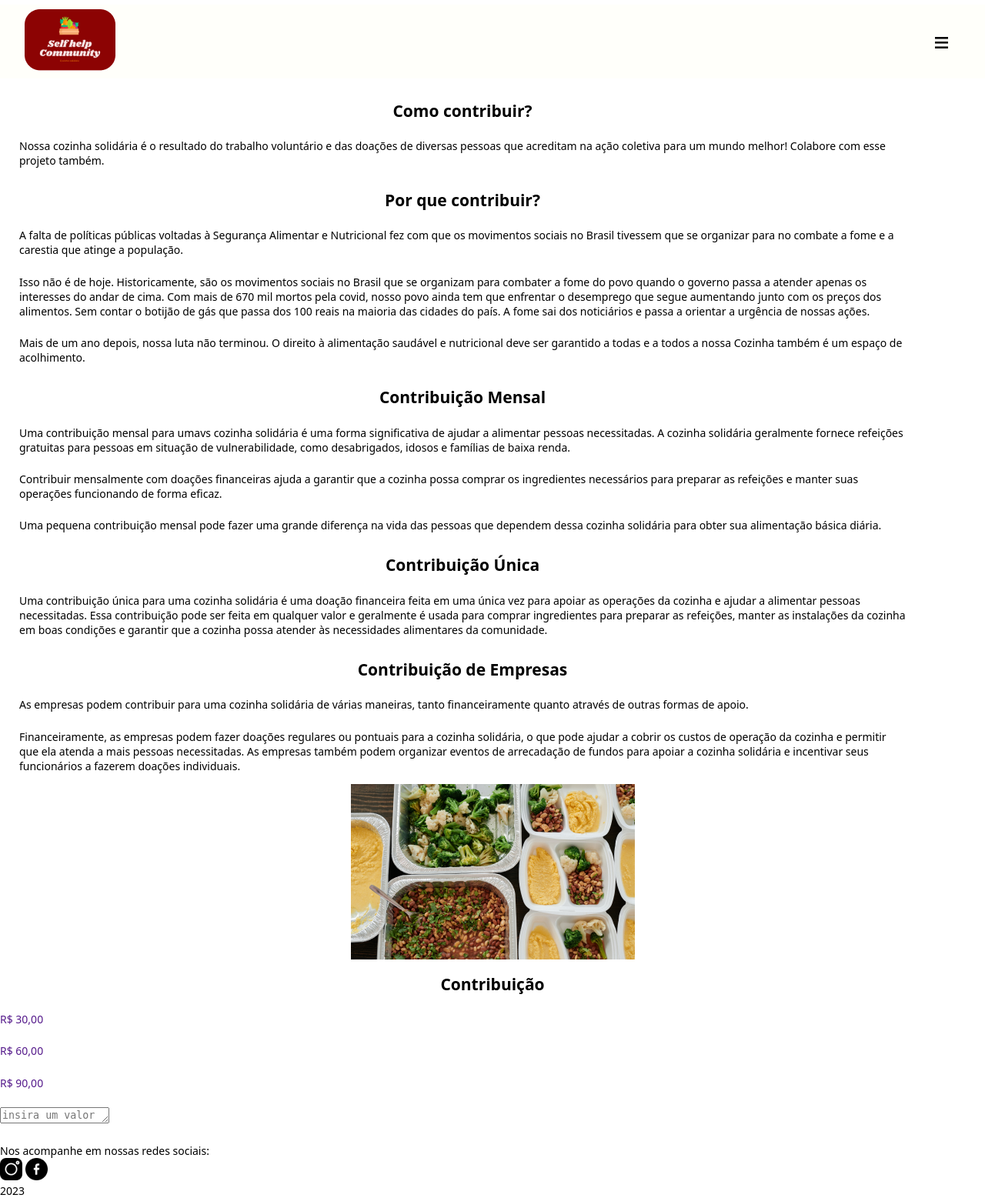
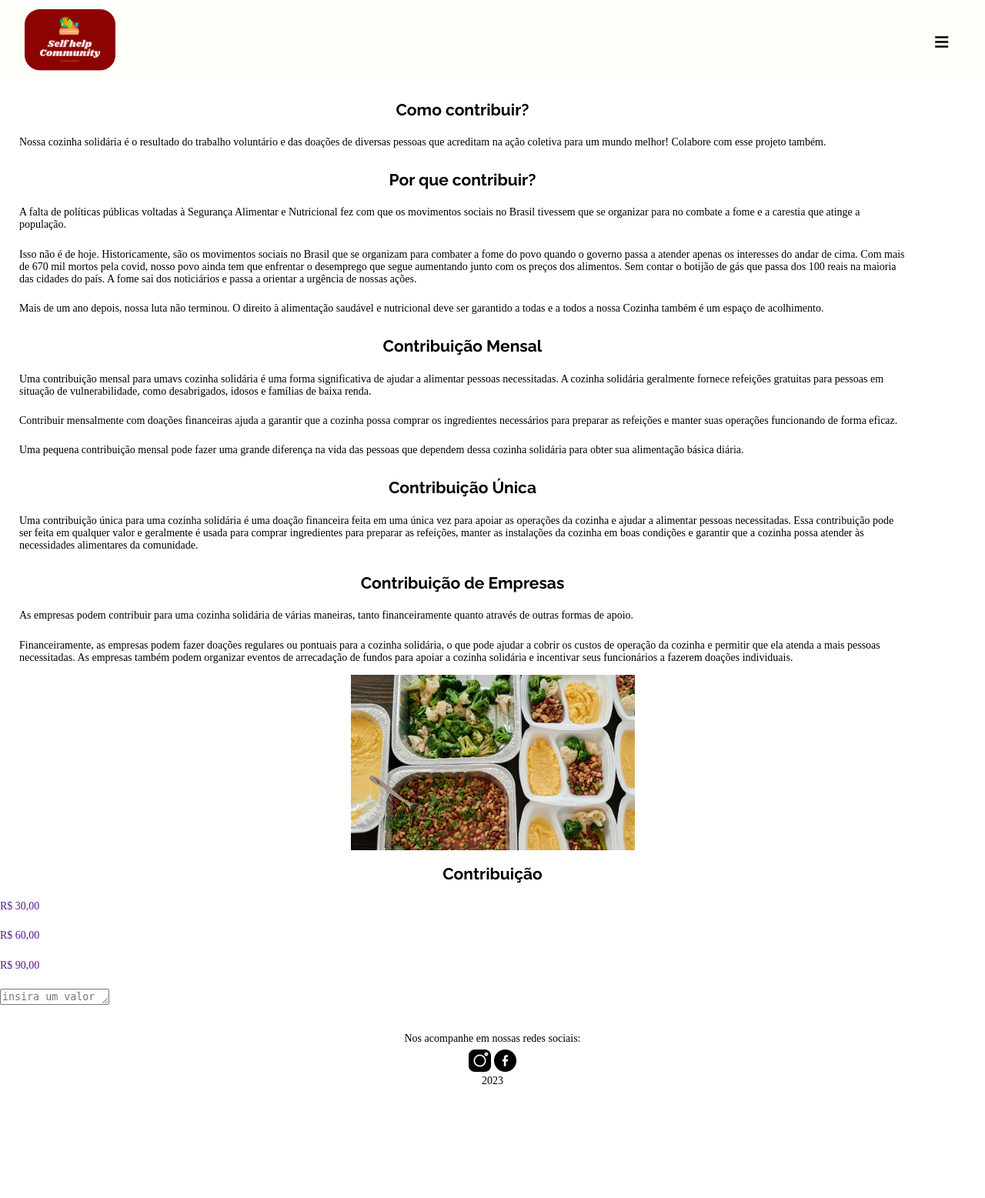
Before and after one commit to Lilian-Carvalho25/Doe-e-alimente, a PHP site: page /contribuicao.html in a window 1280 px wide. Shown: the whole page at 77% size. After the commit the page ends 1409 px from the top, so only its background shows below. Run offline with PHP 8.4, Linux system fonts and the light colour scheme.

Commit message:
ajustes fonte/footer

```diff
--- a/contribuicao.html
+++ b/contribuicao.html
@@ -94,7 +94,7 @@
         </main>
 
 
-        <footer>
+        <footer class="rodape">
             <p>Nos acompanhe em nossas redes sociais:</p>
             <img src="imagens/logo-instagram.png" alt="">
             <img src="imagens/logo-facebook.png" alt="">
--- a/css/style.css
+++ b/css/style.css
@@ -1,4 +1,4 @@
-@import url('https://fonts.googleapis.com/css2? family= Raleway:wght@700 & family= Roboto+Condensed & display=swap');
+@import url('https://fonts.googleapis.com/css2? family= Raleway:wght@700 & family=Fira+Sans:wght@400;500;700&display=swap');
 
 * {
     box-sizing: border-box;
@@ -8,7 +8,12 @@ html {
     font-size: 14px;
 }
 
-body { font-family: "Noto sans",'Courier New', Courier, monospace;
+body {
+    font-family: "Fira Sans",'Courier New', Courier, monospace,;
+}
+
+h2 {
+    font-family: "Raleway",'Franklin Gothic Medium', 'Arial Narrow', Arial, sans-serif;
 }
 
 body, h1, h2, p, figure, .menu, img {
@@ -175,7 +180,3 @@ nav h2 a {
 #contribuicao h2 {
     text-align: center;
 }
-
-#contribuicao {
-
-}
```
